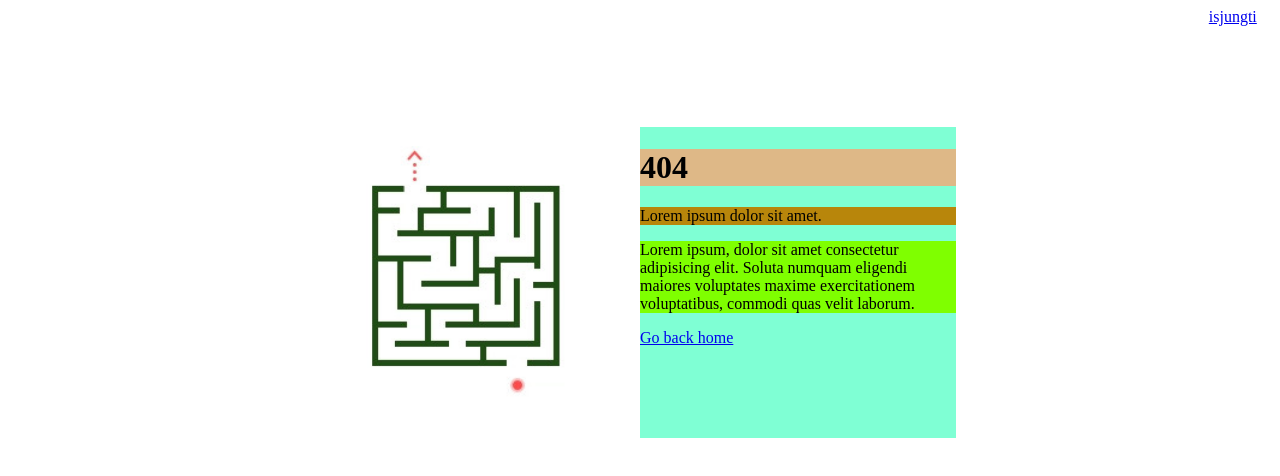
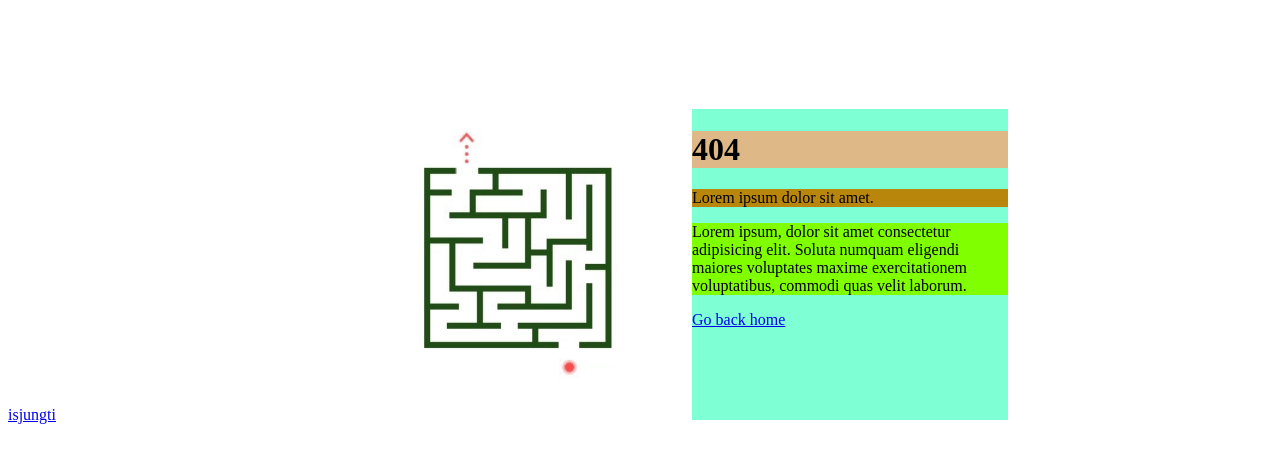
Before and after one commit to asnvc/3-Labirintas, a website: page index.html in a window 1280 px wide. Drawn offline with Linux system fonts and the light colour scheme.

Commit message:
pataisymai

```diff
--- a/index.html
+++ b/index.html
@@ -8,9 +8,8 @@
 </head>
 
 <body style="background-color:#ffffff">
-    <div style= "margin-left: 95%">
         <a href="#">isjungti</a>
-    </div>
+
     <main style= "background-color:aquamarine; width: 50%; margin-left: 25%; margin-top: 8%; display:inline-block">
 
     <img src="./mazas.jpg" alt="Suduku" style="width: 50%; float:left">
```
